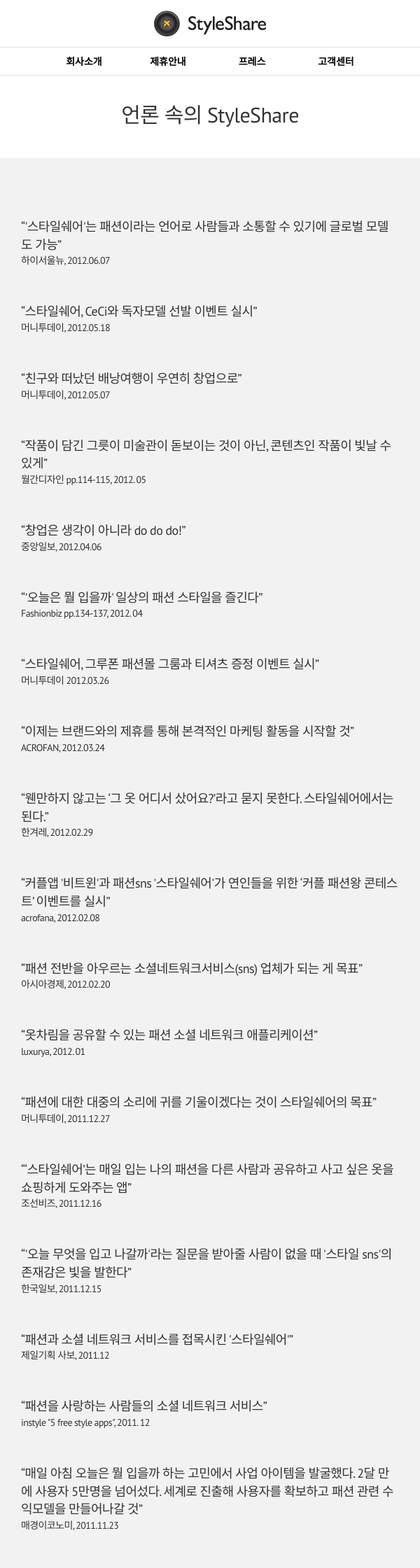
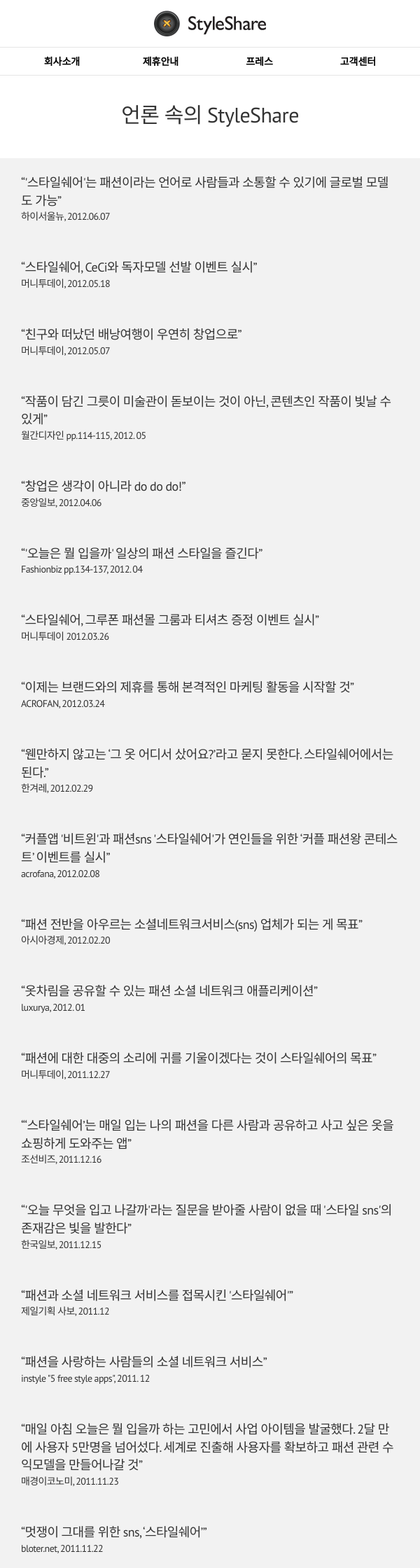
Before and after one commit to geonu/styleshare.github.io, a Jekyll site: the page built from press/index.html, in a window 600 px wide. Shown: the top 2240 px of the page at 70% size. Built offline with Jekyll 4.4.1, drawn with Linux system fonts in a browser that asks for light colours; nearby versions of some CDN libraries; Markdown is read by kramdown in place of the engine named in the settings.

Commit message:
디자인 업데이트
- sub navigation bar가 1px 올라와있는 부분 수정
- `footer bar`에 copyright 문구가 태블릿 사이즈에서 왼쪽 여백 추가
- 모바일용 sub navigation bar의 높이 수정
- 모바일용 navigation bar의 width수정
- 세부 페이지 여백 수정

```diff
--- a/_layouts/subpage.html
+++ b/_layouts/subpage.html
@@ -16,7 +16,7 @@
       </div>
     </div>
 
-    <div class="body-bg-color padding-top10 padding-bottom12">
+    <div class="ss-content-body body-bg-color padding-bottom12">
       <div class="container">
         {{ content }}
       </div>
--- a/about/team/index.html
+++ b/about/team/index.html
@@ -4,7 +4,7 @@
 headTitle: StyleShare를 만드는 사람들
 ---
 
-<div class="col-md-4 ss-right span12">
+<div class="col-md-4 ss-righti margin-bottom4 span12">
   <div class="ss-sidebar">
     <ul class="nav navbar">
       <li>
--- a/css/styles.css
+++ b/css/styles.css
@@ -49,6 +49,9 @@
 .body-bg-color {
   background-color: #F2F2F2;
 }
+.ss-content-body {
+  padding: 50px 0 60px;
+}
 .padding-bottom {
   padding-bottom: 70px;
 }
@@ -63,7 +66,6 @@
   top: 70px;
   margin-left: -15px;
   margin-right: -15px;
-  padding: 10px;
   background-color: white;
 }
 .ss-sidebar ul {
@@ -79,6 +81,9 @@
 .ss-sidebar ul li a {
   color: #333;
   padding: 15px;
+}
+.ss-sidebar ul li a:hover {
+  background-color: #FAFAFA;
 }
 .ss-disappear {
   display: none;
@@ -117,13 +122,16 @@
   width: 180px;
   left: 60px;
   margin-left: -90px;
-  border-top: 1px solid transparent;
+  border-top: 1px solid #E5E5E5;
 }
 .ss-sub-nav li {
   border-top: 1px solid #4D4D4D;
   border-left: 2px solid transparent;
   border-right: 2px solid transparent;
   background-color: rgba(51, 51, 51, 0.98);
+}
+.ss-sub-nav li:first-child {
+  border-top: 0;
 }
 .ss-sub-nav a {
   color: white;
@@ -201,7 +209,8 @@
 }
 .ss-mobile-subnav-group .ss-mobile-subnav li a {
   color: white;
-  font-size: 12px;
+  font-size: 13px;
+  padding: 14px 0;
   text-align: center;
 }
 .ss-mobile-subnav-group .ss-mobile-subnav li a:hover {
@@ -773,6 +782,11 @@
     background-image: url('http://maps.googleapis.com/maps/api/staticmap?center=&zoom=17&size=640x6400&markers=color:black%7Clabel:S%7C37.52442,127.029864&sensor=false&scale=2');
   }
 }
+@media (min-width: 500px) and (max-width: 767px) {
+  .ss-copyright-bottom {
+    padding: 20px  10px;
+  }
+}
 @media (max-width: 767px) {
   body {
     padding-top: 0;
@@ -807,7 +821,7 @@
     display: block;
   }
   .ss-mobile-navbar .ss-mobile-nav {
-    width: 80%;
+    width: 94%;
   }
   .ss-mobile-navbar .ss-mobile-nav > button {
     background-color: transparent;
@@ -877,3 +891,8 @@
     width: 380px;
   }
 }
+@media (max-width: 991px) {
+  .ss-content-body {
+    padding: 22px 0 45px;
+  }
+}
--- a/index.html
+++ b/index.html
@@ -27,7 +27,7 @@
       <span>소개합니다.</span>
     </div>
 
-    <div class="clearfix margin-top1 row">
+    <div class="clearfix margin-top1">
       <div class="col-md-4 span4 text-center margin-top5 padding-bottom4">
         <div class="ss-font-sm ss-word-wrap ss-font-bold text-center">
           <span>카테고리 별로 </span>
--- a/press/index.html
+++ b/press/index.html
@@ -4,7 +4,7 @@
 headTitle: 언론 속의 StyleShare
 ---
 
-<div class="col-md-4 margin-top7">
+<div class="col-md-4">
   <div class="ss-press-link">
     <a target="_blank" href="http://inews.seoul.go.kr/hsn/program/article/articleDetail.jsp?menuID=001014002&amp;boardID=179442&amp;category1=NC9&amp;category2=NC9_2">“'스타일쉐어'는 패션이라는 언어로 사람들과 소통할 수 있기에 글로벌 모델도 가능”</a>
     <p>하이서울뉴, 2012.06.07</p>
@@ -51,7 +51,7 @@
   </div>
 </div>
 
-<div class="col-md-4 margin-top7">
+<div class="col-md-4">
   <div class="ss-press-link">
     <a target="_blank" href="http://www.acrofan.com/ko-kr/consumer/news/20120208/00000007">“커플앱 '비트윈'과 패션sns '스타일쉐어'가 연인들을 위한 ‘커플 패션왕 콘테스트’ 이벤트를 실시”</a>
     <p>acrofana, 2012.02.08</p>
@@ -98,7 +98,7 @@
   </div>
 </div>
 
-<div class="col-md-4 margin-top7">
+<div class="col-md-4">
   <div class="ss-press-link">
     <a target="_blank" href="http://www.bloter.net/archives/84672">“멋쟁이 그대를 위한 sns, ‘스타일쉐어’”</a>
     <p>bloter.net, 2011.11.22</p>
```
Also changed, not shown: less/styles.less (+20 -4 lines).
